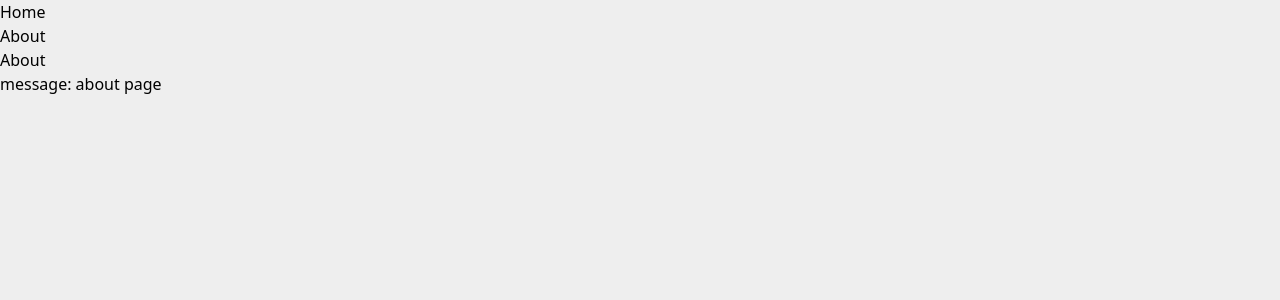
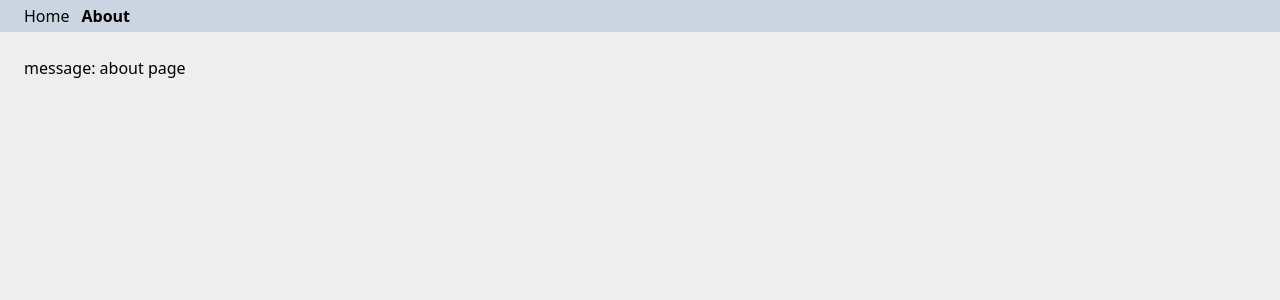
Before and after one commit to edwardtanguay/techlanglearn, a SvelteKit app: page /about in a window 1280 px wide. Shown: the top 300 px of the page. Built offline with nearby package versions, Linux system fonts and the light colour scheme.

Commit message:
basic pages work

```diff
--- a/src/app.scss
+++ b/src/app.scss
@@ -4,6 +4,12 @@
 
 body {
 	background-color: #eee;
+}
+
+nav {
+	a.active {
+		font-weight: bold;
+	}
 }
 
 h1.main {
--- a/src/routes/+layout.svelte
+++ b/src/routes/+layout.svelte
@@ -1,14 +1,15 @@
 <script lang="ts">
 	import '../app.scss';
+	import { page } from '$app/stores';
 </script>
 
 <nav>
-	<ul>
-		<li><a href="/">Home</a></li>
-		<li><a href="/about">About</a></li>
+	<ul class="flex gap-3 bg-slate-300 px-2 py-1 pl-6">
+		<li><a href="/" class={$page.url.pathname === '/' ? 'active' : ''}>Home</a></li>
+		<li><a href="/about" class={$page.url.pathname === '/about' ? 'active' : ''}>About</a></li>
 	</ul>
 </nav>
 
-<main>
+<main class="p-6">
 	<slot />
 </main>
--- a/src/routes/+page.svelte
+++ b/src/routes/+page.svelte
@@ -12,7 +12,6 @@
 	};
 </script>
 
-<main class="p-6">
 <section class="w-fit rounded bg-slate-400 p-6 font-mono">
 	<h2 class="mb-3 text-xl">{flashcards.length} of {_flashcards.length} Flashcards</h2>
 	<div class="flex flex-wrap gap-3">
@@ -39,8 +38,7 @@
 <header>
 	<h1 class="main">
 		Tech and Language Learning <span class="text-xs"
-				>by <a href="https://tanguay.info" target="_blank" class="underline">Edward Tanguay</a
-				></span
+			>by <a href="https://tanguay.info" target="_blank" class="underline">Edward Tanguay</a></span
 		>
 	</h1>
 	<p>
@@ -65,4 +63,3 @@
 <div class="markdown-tutorial">
 	{@html $page.data.htmlContent}
 </div>
-</main>
--- a/src/routes/about/+page.svelte
+++ b/src/routes/about/+page.svelte
@@ -2,6 +2,4 @@
 	const message = "about page"
 </script>
 
-<h2>About</h2>
-
 <p>message: {message}</p>
```
Lines whose indentation alone changed are shown as unchanged.
